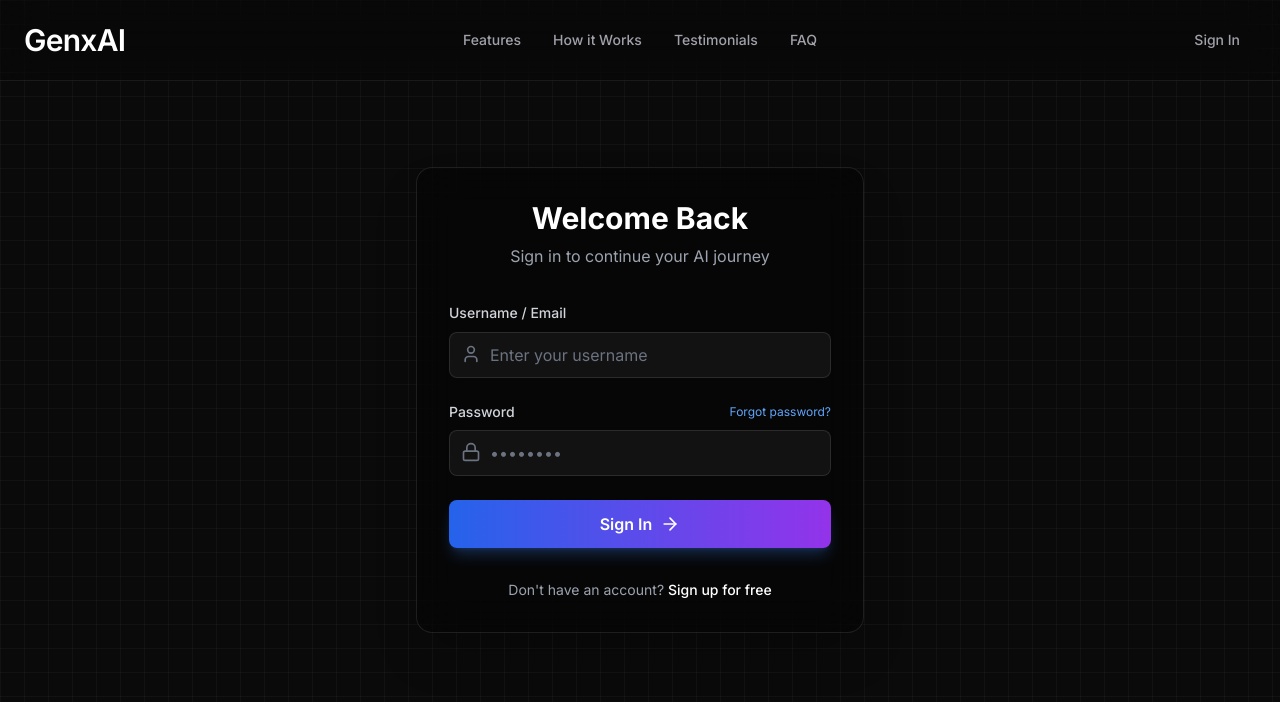
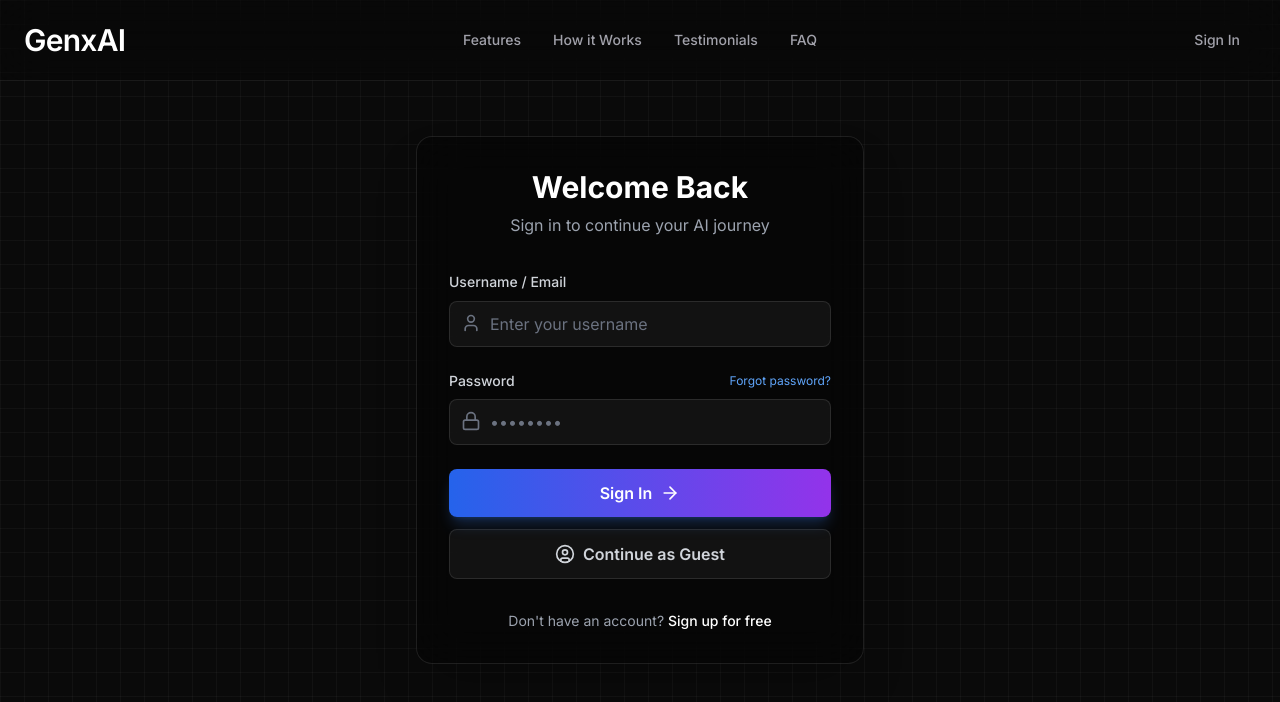
Before and after one commit to OmkarKathile007/GenXai, a Next.js app in the folder App/: page /login in a window 1280 px wide. Shown: the top 702 px of the page. Built offline with nearby package versions, Linux system fonts and the light colour scheme; no server answers.

Commit message:
fix: grant permission for /ping endpoint and change in frontend url

```diff
--- a/App/app/login/page.jsx
+++ b/App/app/login/page.jsx
@@ -1,18 +1,168 @@
+// "use client";
+
+// import { useState } from "react";
+// import Link from "next/link";
+// import { useRouter } from "next/navigation";
+// import { User, Lock, ArrowRight, Loader2 } from "lucide-react";
+// import { useAuth } from "@/context/AuthContext";
+
+
+// const BACKEND_URL=process.env.NEXT_PUBLIC_BACKEND_API_URL || "http://localhost:8080";
+// export default function LoginPage() {
+//   const router = useRouter();
+//   const { login } = useAuth();
+
+//   const [isLoading, setIsLoading] = useState(false);
+//   const [formData, setFormData] = useState({
+//     username: "",
+//     password: "",
+//   });
+//   const [error, setError] = useState("");
+
+//   const handleChange = (e) => {
+//     setFormData({ ...formData, [e.target.name]: e.target.value });
+//   };
+
+//   const handleSubmit = async (e) => {
+//     e.preventDefault();
+//     setIsLoading(true);
+//     setError("");
+
+//     try {
+//       const payload = {
+//         username: formData.username,
+//         password: formData.password
+//       };
+
+//       const response = await fetch(`${BACKEND_URL}/auth/login`, {
+//         method: "POST",
+//         headers: { "Content-Type": "application/json" },
+//         body: JSON.stringify(payload),
+//       });
+
+//       let data;
+//       const contentType = response.headers.get("content-type");
+//       if (contentType && contentType.includes("application/json")) {
+//         data = await response.json();
+//       } else {
+//         data = { message: await response.text() };
+//       }
+
+//       if (!response.ok) {
+//         throw new Error(data.message || "Invalid username or password");
+//       }
+
+//       console.log("Login successful:", data);
+
+
+//       if (data.token) {
+//         login(data.token);
+//         router.push("/onboarding");
+//       }
+
+//     } catch (err) {
+//       console.error("Login Error:", err);
+//       setError(err.message === "Bad credentials" ? "Invalid username or password" : err.message);
+//     } finally {
+//       setIsLoading(false);
+//     }
+//   };
+
+//   return (
+//     <div className="min-h-screen w-full bg-[#0a0a0a] bg-[linear-gradient(to_right,#80808012_1px,transparent_1px),linear-gradient(to_bottom,#80808012_1px,transparent_1px)] bg-[size:24px_24px] flex items-center justify-center p-4">
+//       {/* ... (Keep your existing UI code the same) ... */}
+//        <div className="relative w-full max-w-md bg-black/40 backdrop-blur-xl border border-white/10 rounded-2xl shadow-2xl p-8">
+//         <div className="text-center mb-8">
+//           <h1 className="text-3xl font-bold text-white mb-2">Welcome Back</h1>
+//           <p className="text-gray-400">Sign in to continue your AI journey</p>
+//         </div>
+
+//         <form onSubmit={handleSubmit} className="space-y-6">
+//           <div className="space-y-2">
+//             <label className="text-sm font-medium text-gray-300">Username / Email</label>
+//             <div className="relative">
+//               <User className="absolute left-3 top-3 h-5 w-5 text-gray-500" />
+//               <input
+//                 type="text"
+//                 name="username"
+//                 required
+//                 placeholder="Enter your username"
+//                 className="w-full bg-white/5 border border-white/10 rounded-lg px-10 py-2.5 text-white placeholder:text-gray-500 focus:outline-none focus:ring-2 focus:ring-blue-500/50 transition-all"
+//                 value={formData.username}
+//                 onChange={handleChange}
+//               />
+//             </div>
+//           </div>
+
+//           <div className="space-y-2">
+//             <div className="flex justify-between items-center">
+//               <label className="text-sm font-medium text-gray-300">Password</label>
+//               <Link href="/forgot-password" className="text-xs text-blue-400 hover:text-blue-300 transition-colors">
+//                 Forgot password?
+//               </Link>
+//             </div>
+//             <div className="relative">
+//               <Lock className="absolute left-3 top-3 h-5 w-5 text-gray-500" />
+//               <input
+//                 type="password"
+//                 name="password"
+//                 required
+//                 placeholder="••••••••"
+//                 className="w-full bg-white/5 border border-white/10 rounded-lg px-10 py-2.5 text-white placeholder:text-gray-500 focus:outline-none focus:ring-2 focus:ring-blue-500/50 transition-all"
+//                 value={formData.password}
+//                 onChange={handleChange}
+//               />
+//             </div>
+//           </div>
+
+//           {error && (
+//             <div className="p-3 bg-red-500/10 border border-red-500/20 rounded-lg text-red-400 text-sm text-center">
+//               {error}
+//             </div>
+//           )}
+
+//           <button
+//             type="submit"
+//             disabled={isLoading}
+//             className="w-full bg-gradient-to-r from-blue-600 to-purple-600 hover:from-blue-500 hover:to-purple-500 text-white font-semibold py-3 rounded-lg transition-all duration-300 transform hover:scale-[1.02] active:scale-[0.98] flex items-center justify-center gap-2 shadow-lg shadow-blue-500/25"
+//           >
+//             {isLoading ? (
+//               <Loader2 className="h-5 w-5 animate-spin" />
+//             ) : (
+//               <>
+//                 Sign In <ArrowRight className="h-5 w-5" />
+//               </>
+//             )}
+//           </button>
+//         </form>
+
+//         <div className="mt-8 text-center text-sm text-gray-400">
+//           Don't have an account?{" "}
+//           <Link href="/signup" className="text-white hover:text-blue-400 font-medium transition-colors">
+//             Sign up for free
+//           </Link>
+//         </div>
+//       </div>
+//     </div>
+//   );
+// }
+
 "use client";
 
 import { useState } from "react";
 import Link from "next/link";
 import { useRouter } from "next/navigation";
-import { User, Lock, ArrowRight, Loader2 } from "lucide-react";
+import { User, Lock, ArrowRight, Loader2, UserCircle } from "lucide-react"; // Added UserCircle
 import { useAuth } from "@/context/AuthContext";
 
+const BACKEND_URL = process.env.NEXT_PUBLIC_BACKEND_API_URL || "http://localhost:8080";
 
-const BACKEND_URL=process.env.NEXT_PUBLIC_BACKEND_API_URL || "http://localhost:8080";
 export default function LoginPage() {
   const router = useRouter();
   const { login } = useAuth();
 
   const [isLoading, setIsLoading] = useState(false);
+  const [isGuestLoading, setIsGuestLoading] = useState(false); // Separate loading state for guest
   const [formData, setFormData] = useState({
     username: "",
     password: "",
@@ -23,17 +173,66 @@ export default function LoginPage() {
     setFormData({ ...formData, [e.target.name]: e.target.value });
   };
 
+  // Standard Login Handler
   const handleSubmit = async (e) => {
     e.preventDefault();
     setIsLoading(true);
     setError("");
 
     try {
-      const payload = {
-        username: formData.username,
-        password: formData.password
+      await performLogin(formData.username, formData.password);
+    } catch (err) {
+      console.error("Login Error:", err);
+      setError(err.message === "Bad credentials" ? "Invalid username or password" : err.message);
+    } finally {
+      setIsLoading(false);
+    }
   };
 
+  // Guest Login Handler
+  const handleGuestLogin = async () => {
+    setIsGuestLoading(true);
+    setError("");
+
+    try {
+
+
+      // OPTION 2: If you just want to use a hardcoded guest account (Uncomment below, comment above)
+       const response = await fetch(`${BACKEND_URL}/auth/login`, {
+        method: "POST",
+        headers: { "Content-Type": "application/json" },
+        body: JSON.stringify({ username: "guest_user", password: "guest_password_123" }),
+      });
+
+
+      let data;
+      const contentType = response.headers.get("content-type");
+      if (contentType && contentType.includes("application/json")) {
+        data = await response.json();
+      } else {
+        data = { message: await response.text() };
+      }
+
+      if (!response.ok) {
+        throw new Error(data.message || "Guest login failed");
+      }
+
+      if (data.token) {
+        login(data.token);
+        router.push("/onboarding");
+      }
+
+    } catch (err) {
+      console.error("Guest Login Error:", err);
+      setError("Unable to sign in as guest. Please try again.");
+    } finally {
+      setIsGuestLoading(false);
+    }
+  };
+
+  // Reusable login logic (optional, helps keep code DRY if using Option 2 heavily)
+  const performLogin = async (username, password) => {
+    const payload = { username, password };
     const response = await fetch(`${BACKEND_URL}/auth/login`, {
       method: "POST",
       headers: { "Content-Type": "application/json" },
@@ -52,25 +251,15 @@ export default function LoginPage() {
       throw new Error(data.message || "Invalid username or password");
     }
 
-      console.log("Login successful:", data);
-
-
     if (data.token) {
       login(data.token);
       router.push("/onboarding");
-      }
-
-    } catch (err) {
-      console.error("Login Error:", err);
-      setError(err.message === "Bad credentials" ? "Invalid username or password" : err.message);
-    } finally {
-      setIsLoading(false);
     }
   };
 
   return (
     <div className="min-h-screen w-full bg-[#0a0a0a] bg-[linear-gradient(to_right,#80808012_1px,transparent_1px),linear-gradient(to_bottom,#80808012_1px,transparent_1px)] bg-[size:24px_24px] flex items-center justify-center p-4">
-      {/* ... (Keep your existing UI code the same) ... */}
+
        <div className="relative w-full max-w-md bg-black/40 backdrop-blur-xl border border-white/10 rounded-2xl shadow-2xl p-8">
         <div className="text-center mb-8">
           <h1 className="text-3xl font-bold text-white mb-2">Welcome Back</h1>
@@ -121,9 +310,11 @@ export default function LoginPage() {
             </div>
           )}
 
+          <div className="space-y-3">
+            {/* Primary Sign In Button */}
             <button
               type="submit"
-            disabled={isLoading}
+              disabled={isLoading || isGuestLoading}
               className="w-full bg-gradient-to-r from-blue-600 to-purple-600 hover:from-blue-500 hover:to-purple-500 text-white font-semibold py-3 rounded-lg transition-all duration-300 transform hover:scale-[1.02] active:scale-[0.98] flex items-center justify-center gap-2 shadow-lg shadow-blue-500/25"
             >
               {isLoading ? (
@@ -134,6 +325,24 @@ export default function LoginPage() {
                 </>
               )}
             </button>
+
+            {/* Guest Login Button */}
+            <button
+              type="button"
+              onClick={handleGuestLogin}
+              disabled={isLoading || isGuestLoading}
+              className="w-full bg-white/5 border border-white/10 hover:bg-white/10 text-gray-300 font-semibold py-3 rounded-lg transition-all duration-300 flex items-center justify-center gap-2"
+            >
+              {isGuestLoading ? (
+                <Loader2 className="h-5 w-5 animate-spin" />
+              ) : (
+                <>
+                  <UserCircle className="h-5 w-5" />
+                  Continue as Guest
+                </>
+              )}
+            </button>
+          </div>
         </form>
 
         <div className="mt-8 text-center text-sm text-gray-400">
```
Also changed, not shown: 1 other file (tests, documents, lock files or other folders). Lines whose indentation alone changed are shown as unchanged.
